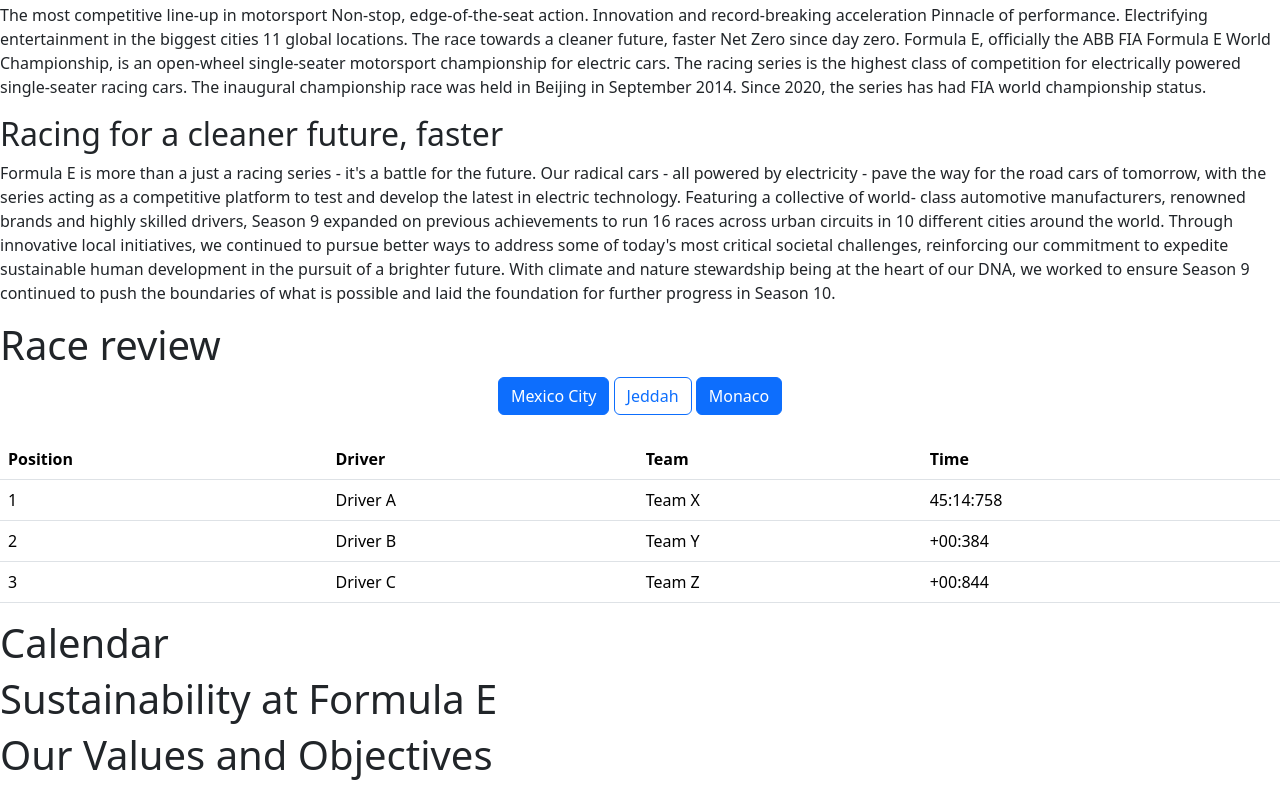
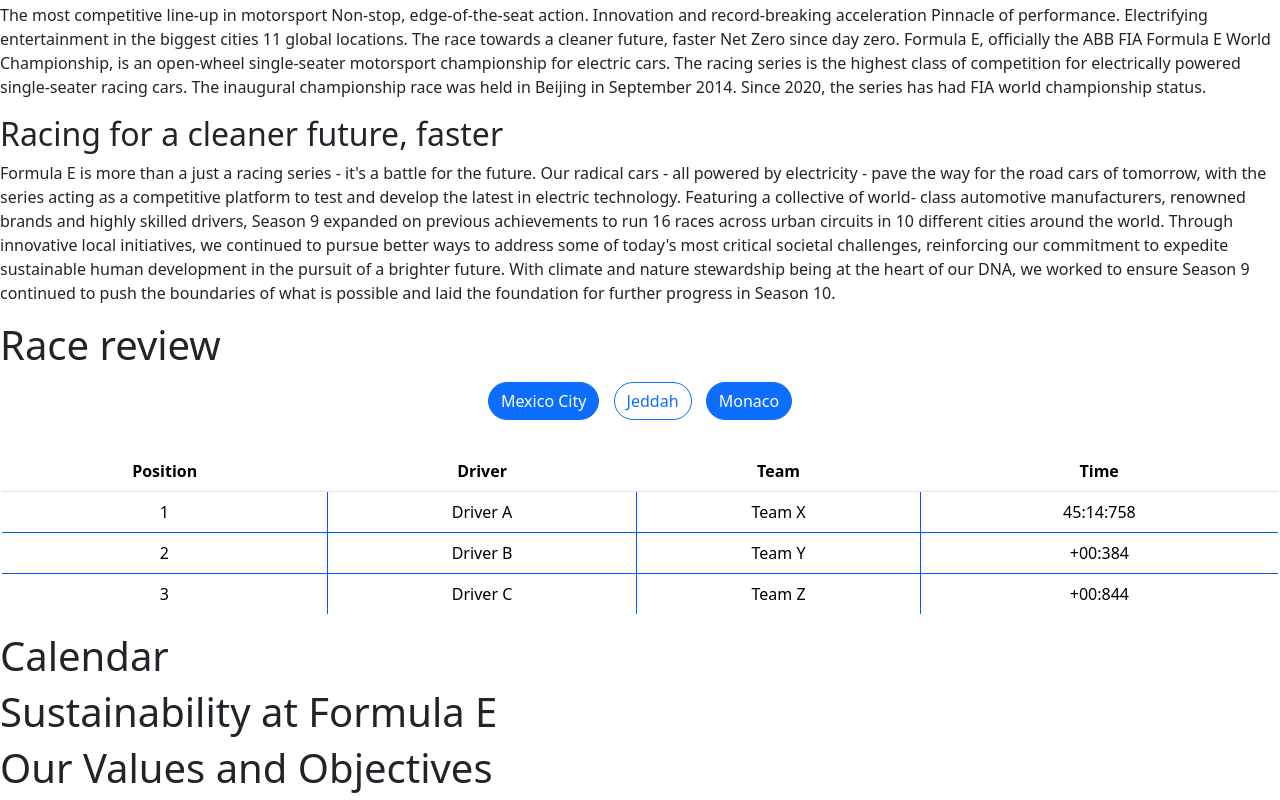
Before and after one commit to lucianoadorni/web-FormulaE, a website: page index.html in a window 1280 px wide. Shown: the part 1814-2614 px from the top of the page. Drawn offline with nearby package versions, Linux system fonts and the light colour scheme.

Commit message:
Added more sections and fixes

```diff
--- a/styles/styles.css
+++ b/styles/styles.css
@@ -122,3 +122,28 @@
 .mainstory img {
     width: 50%;
 }
+
+/* WHATIS */
+
+/* RACE PREVIEW */
+.filter-buttons button {
+    border-radius: 30px;
+    margin: 5px;
+}
+
+table {
+    border: 2px solid #0056ff;
+    border-radius: 8px;
+    overflow: hidden;
+    text-align: center;
+}
+
+th {
+    background-color: #0056ff;
+    color: white;
+    font-weight: bold;
+}
+
+td {
+    border: 1px solid #0056ff;
+}
```
